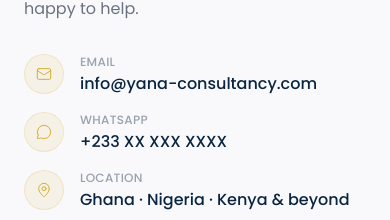
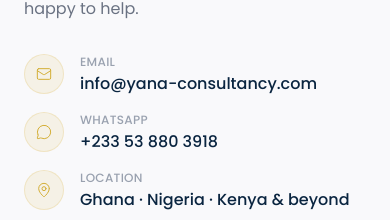
Before and after one commit to SamuelAfriyie/yana-consultancy, a React (Vite) app: page / in a window 390 px wide. Shown: the part 11096-11316 px from the top of the page. Built offline with nearby package versions, Linux system fonts and the light colour scheme.

Commit message:
updated phone number

```diff
--- a/src/components/Contact.tsx
+++ b/src/components/Contact.tsx
@@ -16,8 +16,8 @@ const contactInfo = [
   {
     Icon: MessageCircle,
     label: 'WhatsApp',
-    value: '+233 XX XXX XXXX',
-    href: 'https://wa.me/233XXXXXXXXX',
+    value: '+233 53 880 3918',
+    href: 'https://wa.me/233538803918',
   },
   {
     Icon: MapPin,
--- a/src/components/WhatsAppButton.tsx
+++ b/src/components/WhatsAppButton.tsx
@@ -1,7 +1,7 @@
 export default function WhatsAppButton() {
   return (
     <a
-      href="https://wa.me/233XXXXXXXXX"
+      href="https://wa.me/233538803918"
       target="_blank"
       rel="noreferrer"
       aria-label="Chat on WhatsApp"
```
